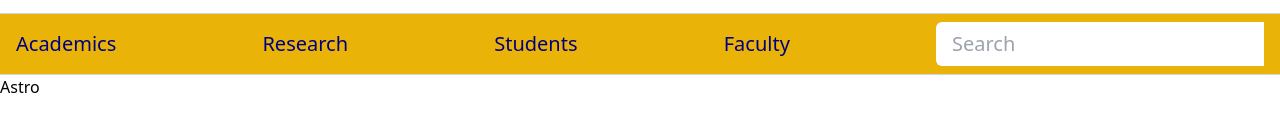
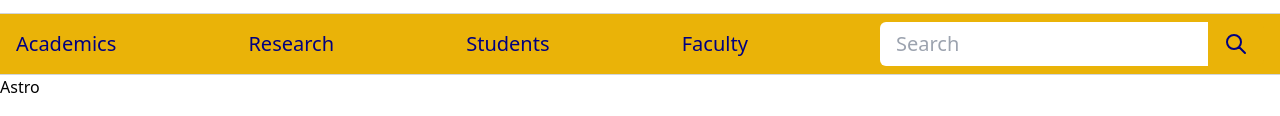
Before and after one commit to statuscode-418/aot, an Astro site: page / in a window 1280 px wide. Both pictures are taken after a click on the button 1236 px from the left and 409 px from the top of the page. Shown: the part 367-483 px from the top of the page. Built offline with nearby package versions, Linux system fonts and the light colour scheme; Astro itself is replaced by a stand-in of ours.

Commit message:
navbar search

```diff
--- a/src/components/navbar.jsx
+++ b/src/components/navbar.jsx
@@ -38,6 +38,7 @@ const navbar = () => {
           <FaBullhorn className="text-[#000080]" style={{ fontSize: '4rem' }} />
         </div>
       </header>
+
       <nav className="bg-yellow-500 border-y border-gray-300">
         <div className="container mx-auto px-4 py-2 text-[#000080] text-xl">
           <ul className="flex justify-between items-center">
@@ -50,15 +51,25 @@ const navbar = () => {
             ))}
             <li>
               {isSearching ? (
+                <div className="flex">
                   <input
                     ref={searchInputRef}
                     type="text"
                     placeholder="Search"
                     className="px-4 py-2 rounded-l-md border-r-0 border-gray-300 focus:outline-none focus:ring-1 focus:ring-blue-500"
                   />
+                  <button
+                    className="bg-yellow-500 text-[#000080] px-4 py-2 rounded-r-md hover:bg-blue-600 focus:outline-none focus:ring-1 focus:ring-blue-500"
+                    onClick={searchToggle}
+                  >
+                    <svg className="w-6 h-6" fill="none" stroke="currentColor" viewBox="0 0 24 24" xmlns="http://www.w3.org/2000/svg">
+                      <path strokeLinecap="round" strokeLinejoin="round" strokeWidth={2} d="M21 21l-6-6m2-5a7 7 0 11-14 0 7 7 0 0114 0z" />
+                    </svg>
+                  </button>
+                </div>
               ) : (
                 <button
-                  className="bg-yellow-500 text-[#000080] px-4 py-2 rounded-md hover:bg-zinc-500 focus:outline-none focus:ring-1 focus:ring-blue-500"
+                  className="bg-yellow-500 text-[#000080] px-4 py-2 rounded-md hover:bg-blue-600 focus:outline-none focus:ring-1 focus:ring-blue-500"
                   onClick={searchToggle}
                 >
                   <svg className="w-6 h-6" fill="none" stroke="currentColor" viewBox="0 0 24 24" xmlns="http://www.w3.org/2000/svg">
```
Lines whose indentation alone changed are shown as unchanged.
